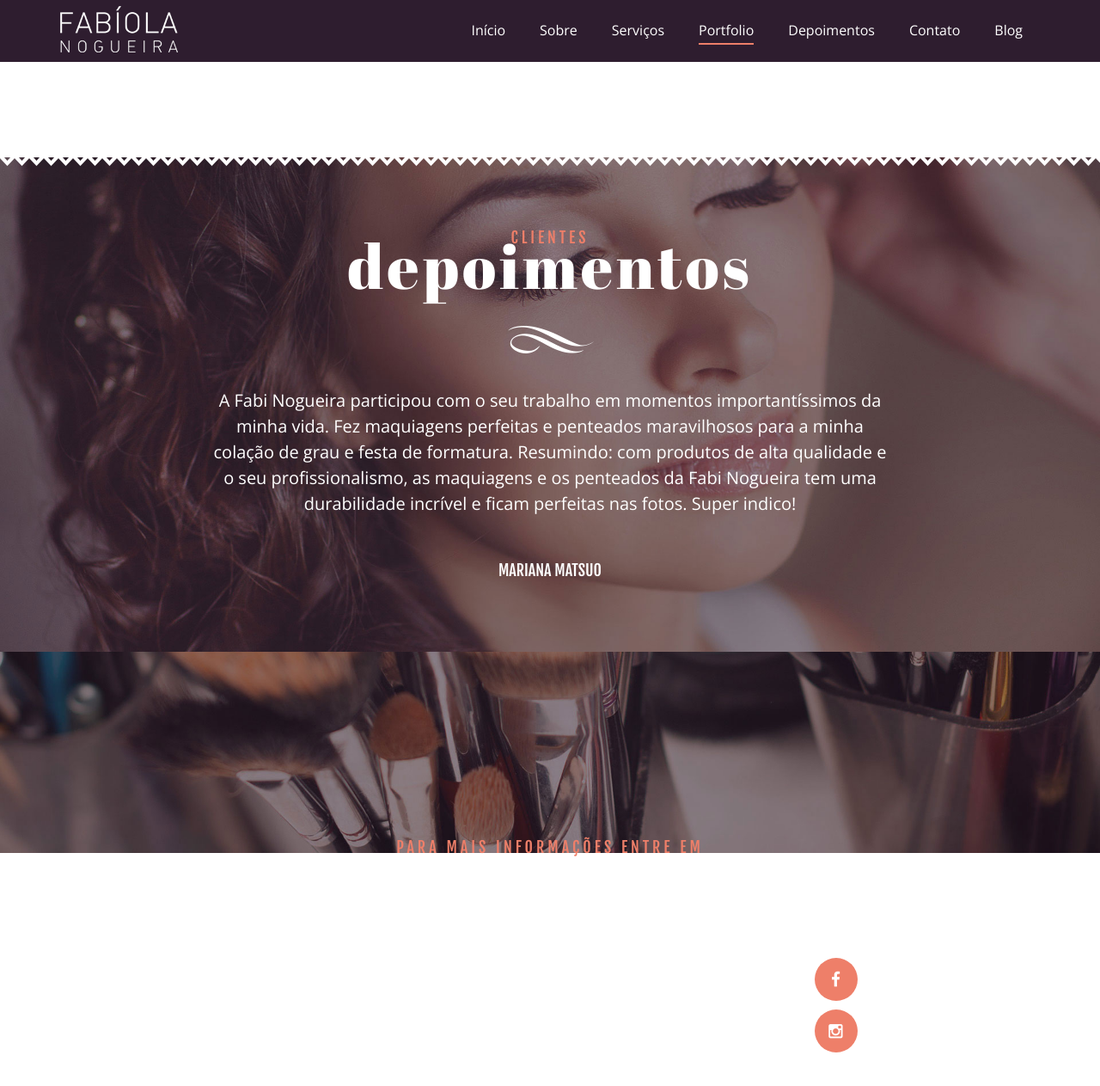
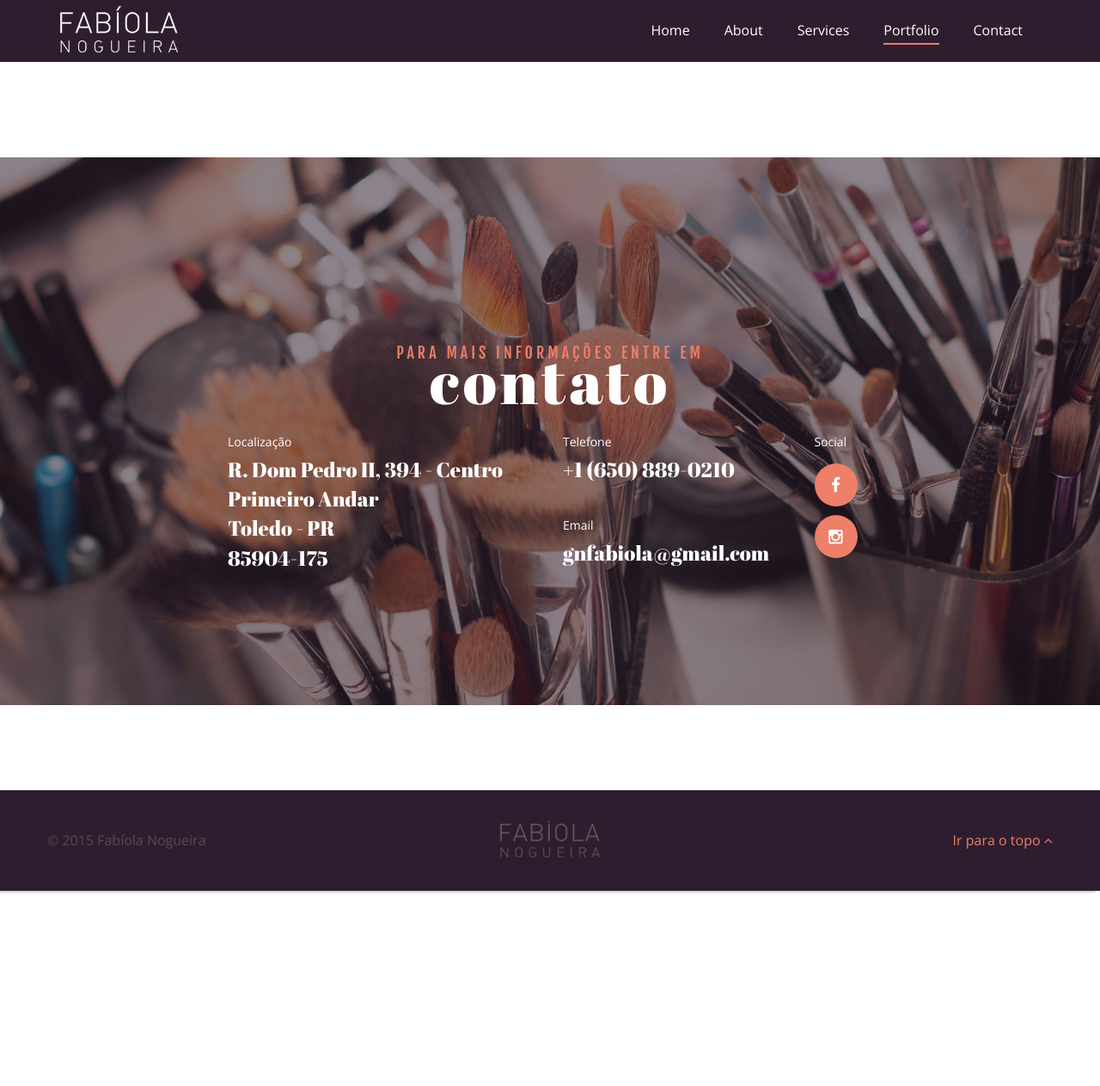
Before and after one commit to thiagofesta/fabiolanogueira.com, a Jekyll site: the page built from index.html, in a window 1280 px wide and 1400 px high, scrolled down 3343 px. Shown: the top 1263 px of the window at 86% size. Built offline with Jekyll 4.4.1, drawn with Linux system fonts in a browser that asks for light colours; some web fonts are replaced; some of the changed text lies outside the part shown.

Commit message:
Translation in progress

```diff
--- a/_config.yml
+++ b/_config.yml
@@ -1,7 +1,7 @@
 # Site settings
 title: Fabíola Nogueira - Professional Makeup Artist
 email: gnfabiola@gmail.com
-phone: (45) 9985-6510
+phone: +1 (650) 889-0210
 description: > # this means to ignore newlines until "baseurl:"
   Fabíola Nogueira - Professional Makeup Artist Makeup, Makeup, Hair, Photos, Weddings.
 baseurl: "" # the subpath of your site, e.g. /blog/
--- a/_includes/header.html
+++ b/_includes/header.html
@@ -4,7 +4,7 @@
             <div class="col-sm-6 col-lg-6">
                 <div class="text-wrapper">
                     <i class="fa fa-phone"></i>
-                    (45) 9985-6510
+                    +1 (650) 889-0210
                 </div>
                 <div class="text-wrapper">
                     <a href="mailto:gnfabiola@gmail.com"><i class="fa fa-envelope"></i>gnfabiola@gmail.com</a>
@@ -35,20 +35,21 @@
 </div>
 <div class="ct-menuMobile">
     <ul class="ct-menuMobile-navbar">
-        <li ><a href="{{ '/#header' | prepend: site.baseurl }}">Início</a></li>
-        <li ><a href="{{ '/#about' | prepend: site.baseurl }}">Sobre</a></li>
-        <li ><a href="{{ '/#services' | prepend: site.baseurl }}">Serviços</a></li>
+        <li ><a href="{{ '/#header' | prepend: site.baseurl }}">Home</a></li>
+        <li ><a href="{{ '/#about' | prepend: site.baseurl }}">About</a></li>
+        <li ><a href="{{ '/#services' | prepend: site.baseurl }}">Services</a></li>
         <li ><a href="{{ '/#works' | prepend: site.baseurl }}">Portfolio</a></li>
-        <li ><a href="{{ '/#clients' | prepend: site.baseurl }}">Depoimentos</a></li>
-        <li class="dropdown "><a href="{{ '/#contact' | prepend: site.baseurl }}">Contato</a>
-            <ul class="dropdown-menu">
-                <li>
-                    <span>De Segunda a Segunda</span>
-                    <p>Somente Horário Marcado</p>
-                </li>
-            </ul>
-        </li>
-        <li ><a href="{{ '/blog/index.html' | prepend: site.baseurl }}">Blog</a></li>
+        <li ><a href="{{ '/#contact' | prepend: site.baseurl }}">Contact</a></li>
+        <!--<li ><a href="{{ '/#clients' | prepend: site.baseurl }}">Depoimentos</a></li>-->
+        <!--<li class="dropdown "><a href="{{ '/#contact' | prepend: site.baseurl }}">Contato</a>-->
+            <!--<ul class="dropdown-menu">-->
+                <!--<li>-->
+                    <!--<span>De Segunda a Segunda</span>-->
+                    <!--<p>Somente Horário Marcado</p>-->
+                <!--</li>-->
+            <!--</ul>-->
+        <!--</li>-->
+        <!--<li ><a href="{{ '/blog/index.html' | prepend: site.baseurl }}">Blog</a></li>-->
     </ul>
 </div>
 
--- a/_layouts/default.html
+++ b/_layouts/default.html
@@ -11,20 +11,21 @@ layout: root
         </div>
         <div class="collapse navbar-collapse">
             <ul class="nav navbar-nav navbar-right">
-                <li class="onepage"><a href="#header">Início</a></li>
-                <li class="onepage"><a href="#about">Sobre</a></li>
-                <li class="onepage"><a href="#services">Serviços</a></li>
+                <li class="onepage"><a href="#header">Home</a></li>
+                <li class="onepage"><a href="#about">About</a></li>
+                <li class="onepage"><a href="#services">Services</a></li>
                 <li class="onepage"><a href="#works">Portfolio</a></li>
-                <li class="onepage"><a href="#clients">Depoimentos</a></li>
-                <li class="dropdown onepage"><a href="#contact">Contato</a>
-                    <ul class="dropdown-menu ">
-                        <li>
-                            <span>De Segunda a Segunda</span>
-                            <p>Somente Horário Marcado</p>
-                        </li>
-                    </ul>
-                </li>
-                <li ><a href="{{ '/blog/index.html' | prepend: site.baseurl }}">Blog</a></li>
+                <li class="onepage"><a href="#contact">Contact</a></li>
+                <!--<li class="onepage"><a href="#clients">Depoimentos</a></li>-->
+                <!--<li class="dropdown onepage"><a href="#contact">Contato</a>-->
+                    <!--<ul class="dropdown-menu ">-->
+                        <!--<li>-->
+                            <!--<span>De Segunda a Segunda</span>-->
+                            <!--<p>Somente Horário Marcado</p>-->
+                        <!--</li>-->
+                    <!--</ul>-->
+                <!--</li>-->
+                <!--<li ><a href="{{ '/blog/index.html' | prepend: site.baseurl }}">Blog</a></li>-->
             </ul>
         </div>
     </div>
--- a/index.html
+++ b/index.html
@@ -33,7 +33,7 @@ identifier: home
     </div>
     <div class="container">
         <header class="ct-pageSectionHeader text-center">
-            <h2 class="ct-js-animation--item ct-motive-text" data-when="enter" data-from="0" data-to="1" data-opacity="0" data-translatey="-50">QUEM É</h2>
+            <h2 class="ct-js-animation--item ct-motive-text" data-when="enter" data-from="0" data-to="1" data-opacity="0" data-translatey="-50">ABOUT</h2>
             <h3 class="ct-js-animation--item ct-u-hdr3" data-when="enter" data-from="0" data-to="1" data-opacity="0" data-translatey="50">fabíola nogueira</h3>
         </header>
         <div class="row ct-u-image--full-width">
@@ -59,8 +59,8 @@ identifier: home
     <div class="ct-mediaSection-inner">
         <div class="container">
             <header class="ct-pageSectionHeader text-center ct-js-animationDynamic">
-                <h2 class="ct-js-animation--item ct-motive-text" data-when="enter" data-from="1" data-to="0" data-opacity="0" data-translatey="-50">CONFIRA MEUS</h2>
-                <h3 class="ct-u-text--white ct-u-text--white ct-js-animation--item ct-u-hdr3" data-when="enter" data-from="1" data-to="0" data-opacity="0" data-translatey="50">serviços</h3>
+                <h2 class="ct-js-animation--item ct-motive-text" data-when="enter" data-from="1" data-to="0" data-opacity="0" data-translatey="-50">CHECK OUT MY</h2>
+                <h3 class="ct-u-text--white ct-u-text--white ct-js-animation--item ct-u-hdr3" data-when="enter" data-from="1" data-to="0" data-opacity="0" data-translatey="50">services</h3>
             </header>
             <div class="row ct-u-text--white">
                 <div class="col-sm-3 col-md-3 ct-u-paddingBottom20">
@@ -168,7 +168,7 @@ identifier: home
 <section class="ct-mediaSection ct-decoration--type5-rotate ct-u-paddingBoth80 scroll" id="works">
     <div class="container">
         <header class="ct-pageSectionHeader text-center">
-            <h2 class="ct-js-animation--item ct-motive-text" data-when="enter" data-from="0" data-to="1" data-opacity="0" data-translatey="-50">CONFIRA MEU</h2>
+            <h2 class="ct-js-animation--item ct-motive-text" data-when="enter" data-from="0" data-to="1" data-opacity="0" data-translatey="-50">CHECK OUT MY</h2>
             <h3 class="ct-js-animation--item ct-u-hdr3" data-when="enter" data-from="0" data-to="1" data-opacity="0" data-translatey="50">portfolio</h3>
         </header>
         <div class="row ct-gallery">
@@ -248,67 +248,67 @@ identifier: home
 
 
 
-<section class="ct-mediaSection ct-decoration--type5 ct-u-paddingBoth80 scroll" id="clients"  data-stellar-background-ratio="0.3" data-height="575" data-type="parallax" data-bg-image="{{ '/assets/images/makeup-home-clients-bg.jpg' | prepend: site.baseurl }}" data-bg-image-mobile="{{ '/assets/images/makeup-home-clients-bg.jpg' | prepend: site.baseurl }}">
-    <div class="ct-mediaSection-inner">
-        <div class="container">
-            <div class="row">
-                <div class="col-md-12">
-                    <header class="ct-pageSectionHeader text-center ct-js-animationDynamic">
-                        <h2 class="ct-js-animation--item ct-motive-text" data-when="enter" data-from="1" data-to="0" data-opacity="0" data-translatey="-50">CLIENTES</h2>
-                        <h3 class="ct-u-text--white ct-js-animation--item ct-u-hdr3" data-when="enter" data-from="1" data-to="0" data-opacity="0" data-translatey="50">depoimentos</h3>
-                    </header>
-                    <div class="ct-divider ct-divider--type5 text-center">
-                        <div class="ct-line ct-line--left"></div>
-                        <img src="{{ '/assets/images/divider-shape-type5.png' | prepend: site.baseurl }}" alt="">
-                        <div class="ct-line ct-line--right"></div>
-                    </div>
-                </div>
-            </div>
-        </div>
-        <div class="flexslider ct-js-flexslider ct-flexslider--arrowType2" data-controlnav="false" data-directionnav="true" data-animationloop="true">
-            <ul class="slides ct-u-text--white">
-                <li>
-                    <div class="container">
-                        <div class="row">
-                            <div class="col-md-12">
-                                <p>
-                                    Satisfação é a palavra que define as clientes após conhecerem o trabalho da Fabíola Nogueira, pois depois de passar por uma especialista que pensa até nos mínimos detalhes, suas amigas e clientes se sentem satisfeitas com seu trabalho. Pelo menos é o que eu sinto, por isso não penso duas vezes ao marcar com ela, e confiar no seu belíssimo trabalho, principalmente em datas importantes e especiais.
-                                </p>
-                                <div class="ct-text-signature text-center">
-                                    <span class="text-uppercase">Thauhana Patricia Gomes</span>
-                                    <!--<p>Regular customer</p>-->
-                                </div>
-                            </div>
-                        </div>
-                    </div>
-                </li>
-                <li>
-                    <div class="container">
-                        <div class="row">
-                            <div class="col-md-12">
-                                <p>
-                                    A Fabi Nogueira participou com o seu trabalho em momentos importantíssimos da minha vida. Fez maquiagens perfeitas e penteados maravilhosos para a minha colação de grau e festa de formatura. Resumindo: com produtos de alta qualidade e o seu profissionalismo, as maquiagens e os penteados da Fabi Nogueira tem uma durabilidade incrível e ficam perfeitas nas fotos. Super indico!
-                                </p>
-                                <div class="ct-text-signature text-center">
-                                    <span class="text-uppercase">Mariana Matsuo</span>
-                                    <!--<p>Regular customer</p>-->
-                                </div>
-                            </div>
-                        </div>
-                    </div>
-                </li>
-            </ul>
-        </div>
-    </div>
-</section>
+<!--<section class="ct-mediaSection ct-decoration--type5 ct-u-paddingBoth80 scroll" id="clients"  data-stellar-background-ratio="0.3" data-height="575" data-type="parallax" data-bg-image="{{ '/assets/images/makeup-home-clients-bg.jpg' | prepend: site.baseurl }}" data-bg-image-mobile="{{ '/assets/images/makeup-home-clients-bg.jpg' | prepend: site.baseurl }}">-->
+    <!--<div class="ct-mediaSection-inner">-->
+        <!--<div class="container">-->
+            <!--<div class="row">-->
+                <!--<div class="col-md-12">-->
+                    <!--<header class="ct-pageSectionHeader text-center ct-js-animationDynamic">-->
+                        <!--<h2 class="ct-js-animation--item ct-motive-text" data-when="enter" data-from="1" data-to="0" data-opacity="0" data-translatey="-50">CLIENTES</h2>-->
+                        <!--<h3 class="ct-u-text--white ct-js-animation--item ct-u-hdr3" data-when="enter" data-from="1" data-to="0" data-opacity="0" data-translatey="50">depoimentos</h3>-->
+                    <!--</header>-->
+                    <!--<div class="ct-divider ct-divider--type5 text-center">-->
+                        <!--<div class="ct-line ct-line--left"></div>-->
+                        <!--<img src="{{ '/assets/images/divider-shape-type5.png' | prepend: site.baseurl }}" alt="">-->
+                        <!--<div class="ct-line ct-line--right"></div>-->
+                    <!--</div>-->
+                <!--</div>-->
+            <!--</div>-->
+        <!--</div>-->
+        <!--<div class="flexslider ct-js-flexslider ct-flexslider--arrowType2" data-controlnav="false" data-directionnav="true" data-animationloop="true">-->
+            <!--<ul class="slides ct-u-text--white">-->
+                <!--<li>-->
+                    <!--<div class="container">-->
+                        <!--<div class="row">-->
+                            <!--<div class="col-md-12">-->
+                                <!--<p>-->
+                                    <!--Satisfação é a palavra que define as clientes após conhecerem o trabalho da Fabíola Nogueira, pois depois de passar por uma especialista que pensa até nos mínimos detalhes, suas amigas e clientes se sentem satisfeitas com seu trabalho. Pelo menos é o que eu sinto, por isso não penso duas vezes ao marcar com ela, e confiar no seu belíssimo trabalho, principalmente em datas importantes e especiais.-->
+                                <!--</p>-->
+                                <!--<div class="ct-text-signature text-center">-->
+                                    <!--<span class="text-uppercase">Thauhana Patricia Gomes</span>-->
+                                    <!--&lt;!&ndash;<p>Regular customer</p>&ndash;&gt;-->
+                                <!--</div>-->
+                            <!--</div>-->
+                        <!--</div>-->
+                    <!--</div>-->
+                <!--</li>-->
+                <!--<li>-->
+                    <!--<div class="container">-->
+                        <!--<div class="row">-->
+                            <!--<div class="col-md-12">-->
+                                <!--<p>-->
+                                    <!--A Fabi Nogueira participou com o seu trabalho em momentos importantíssimos da minha vida. Fez maquiagens perfeitas e penteados maravilhosos para a minha colação de grau e festa de formatura. Resumindo: com produtos de alta qualidade e o seu profissionalismo, as maquiagens e os penteados da Fabi Nogueira tem uma durabilidade incrível e ficam perfeitas nas fotos. Super indico!-->
+                                <!--</p>-->
+                                <!--<div class="ct-text-signature text-center">-->
+                                    <!--<span class="text-uppercase">Mariana Matsuo</span>-->
+                                    <!--&lt;!&ndash;<p>Regular customer</p>&ndash;&gt;-->
+                                <!--</div>-->
+                            <!--</div>-->
+                        <!--</div>-->
+                    <!--</div>-->
+                <!--</li>-->
+            <!--</ul>-->
+        <!--</div>-->
+    <!--</div>-->
+<!--</section>-->
 
 
 
-<div class="container"></div>
-<div class="googlemapcontainer">
-    <div class="ct-googleMap" data-location="Rua Dom Pedro II, 394 - Centro, Toledo - PR" data-height="460" data-offset="0" data-zoom="16" data-icon="{{ '/assets/images/map-marker-makeup.png' | prepend: site.baseurl }}"></div>
-</div>
-<div class="container"></div>
+<!--<div class="container"></div>-->
+<!--<div class="googlemapcontainer">-->
+    <!--<div class="ct-googleMap" data-location="Rua Dom Pedro II, 394 - Centro, Toledo - PR" data-height="460" data-offset="0" data-zoom="16" data-icon="{{ '/assets/images/map-marker-makeup.png' | prepend: site.baseurl }}"></div>-->
+<!--</div>-->
+<!--<div class="container"></div>-->
 
 
 <section class="ct-mediaSection ct-u-paddingBoth80 ct-section  scroll" id="contact" data-stellar-background-ratio="0.3" data-height="736" data-type="parallax" data-bg-image="{{ '/assets/images/makeup-home-contact-bg.jpg' | prepend: site.baseurl }}" data-bg-image-mobile="{{ '/assets/images/makeup-home-contact-bg.jpg' | prepend: site.baseurl }}">
@@ -337,7 +337,7 @@ identifier: home
                 <div class="col-md-3 ct-u-text--white">
                     <div class="ct-item--contact ct-phone">
                         <span class="ct-header--contact">Telefone</span>
-                        <span>(45) 9985-6510</span>
+                        <span>+1 (650) 889-0210</span>
                     </div>
                     <div class="ct-item--contact ct-mail">
                         <span class="ct-header--contact">Email</span>
```
